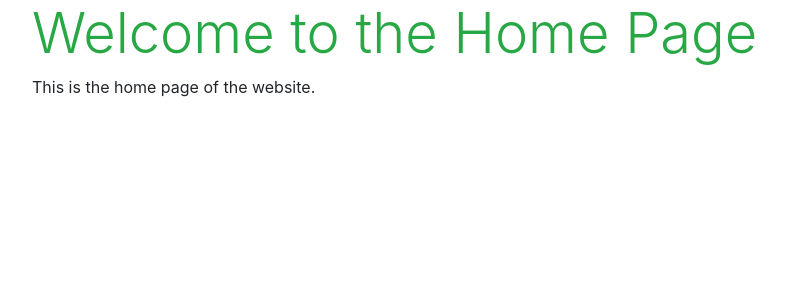
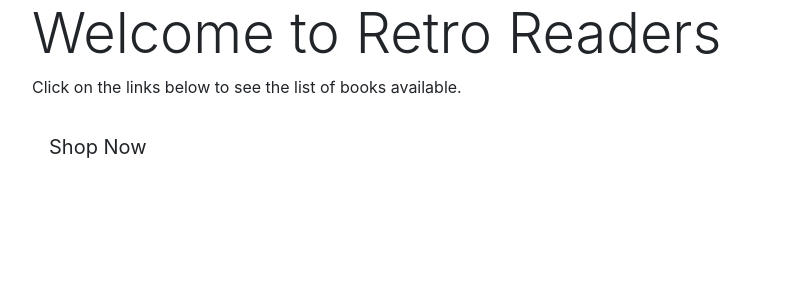
Before and after one commit to RhysTyler112/Full_Stack_Project_Retro_Readers, a Django app: page / in a window 1280 px wide. Shown: the top 300 px of the page, without its empty margins (53-839 px from the left). Run offline with Django 3.2, Linux system fonts and the light colour scheme; some libraries are stand-ins or nearby versions.

Commit message:
Added homepage content

```diff
--- a/home/templates/home/index.html
+++ b/home/templates/home/index.html
@@ -1,12 +1,27 @@
 {% extends "base.html" %}
 {% load static %}
 
+{% block page_header %}
+    <div class="container header-container">
+        <div class="row">
+            <div class="col"></div>
+        </div>
+    </div>
+{% endblock %}
+
 {% block content %}
-    <div class="container">
-        <div class="row">
-            <div class="col-md-12">
-                <h1 class="display-4 text-success">Welcome to the Home Page</h1>
-                <p>This is the home page of the website.</p>
+    <div class="container h-100">
+        <div class="row h-100">
+            <div class="col-md-12 my-auto">
+                <h1 class="display-4 logo-font text-black">
+                    Welcome to Retro Readers
+                </h1>
+                <div class="lmy-5">
+                    <p>Click on the links below to see the list of books available.</p>
+                    <h4>
+                        <a href="" class="shop-now-button btn btn-lg rounded tex-uppercase py-3">Shop Now</a>
+                    </h4>
+                </div>
             </div>
         </div>
     </div>
```
